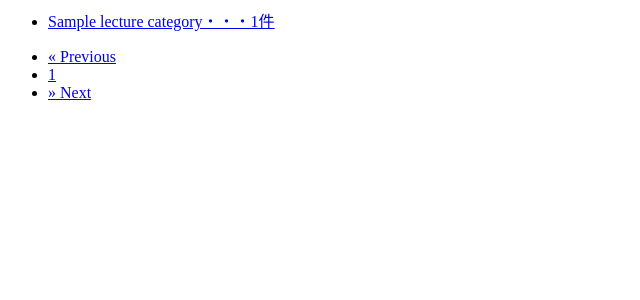
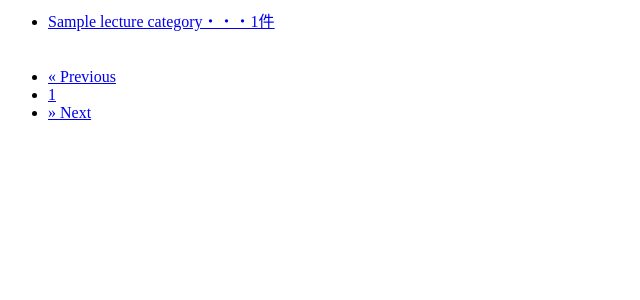
Before and after one commit to rei70224/hokudai_furima, a Django app: template templates/lecture/_pagenated_lecture_category_list.html in a window 1280 px wide. Shown: the top 300 px of the page, without its empty margins (0-640 px from the left). Run offline with Django 3.2, Linux system fonts and the light colour scheme; the template is opened without the code that fills it: most values are stand-ins (such as "Sample title", 1, 10 or a date in 2020); parts of the project's set-up code (start-up, migrations or seed data) failed here and were passed over; some libraries are stand-ins or nearby versions.

Commit message:
Expand padding between lecture category list elements

```diff
--- /dev/null
+++ b/hokudai_furima/static/css/lecture_category_pagenated_list.css
@@ -0,0 +1,3 @@
+.lecture-category-list-element{
+  padding-bottom: 20px
+}
--- a/templates/lecture/_pagenated_lecture_category_list.html
+++ b/templates/lecture/_pagenated_lecture_category_list.html
@@ -1,12 +1,13 @@
 {% load static %}
 {% block css %}
   <link rel="stylesheet" href="{% static 'css/pagenation_item.css' %}">
+  <link rel="stylesheet" href="{% static 'css/lecture_category_pagenated_list.css' %}">
 {% endblock %}
 <div class="container">
   <div class="row">
   <ul>
     {% for lecture_category in pagenated_lecture_category_list %}
-      <li class="">
+      <li class="lecture-category-list-element">
         {% if lecture_category.children.exists %}
           <a href="{% url 'lecture:lecture_category_list_with_pk' pk=lecture_category.pk %}">
             {{ lecture_category.name }}・・・{{ lecture_category.lecture_category_products.count }}件
```
